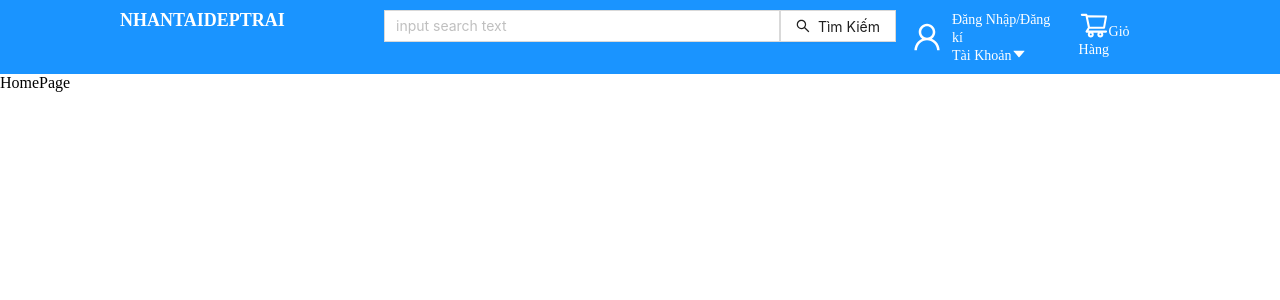
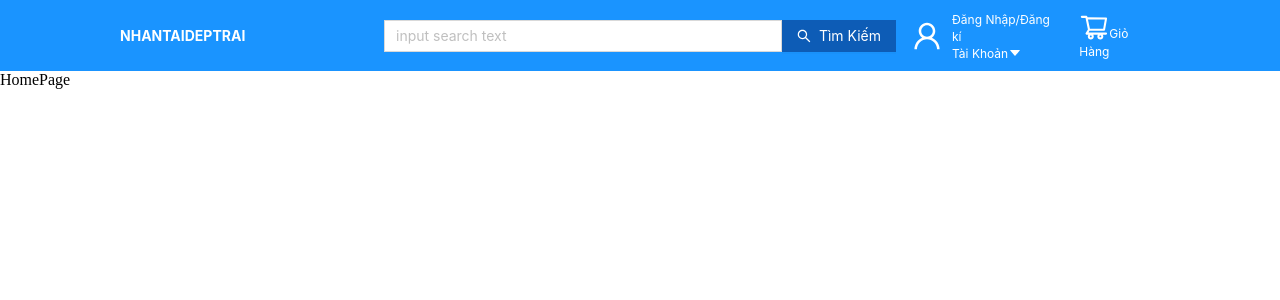
Before and after one commit to Nguyen-Thanh-Nhann/DemoCode, a React (Create React App) app: page / in a window 1280 px wide. Shown: the top 300 px of the page. Built offline with nearby package versions, Linux system fonts and the light colour scheme.

Commit message:
xong video 4

```diff
--- a/src/components/ButtonInputSearch/ButtonInputSearch.jsx
+++ b/src/components/ButtonInputSearch/ButtonInputSearch.jsx
@@ -4,11 +4,22 @@ import { SearchOutlined } from '@ant-design/icons'
 
 
 const ButtonInputSearch = (props) => {
-  const {size ,placeholder, textButton, bordered} = props
+  const {size ,placeholder, textButton, bordered, backgroundColorInput='#fff' ,backgroundColorButton='rgb(13, 92, 182)' , colorButton ='#fff'} = props
   return (
     <div style={{display:'flex', backgroundColor:'#fff' }}>
-      <Input style={{borderRadius:'0',backgroundColor:'#fff' }} placeholder={placeholder} />
-      <Button style={{borderRadius:'0'}}  icon= {<SearchOutlined />}>{textButton}</Button>
+      <Input
+      size={size}
+      bordered={bordered}
+      placeholder={placeholder}
+
+      style={{borderRadius:'0',backgroundColor:backgroundColorInput }}
+      />
+      <Button
+      size={size}
+      bordered={bordered}
+      style={{borderRadius:'0', background:backgroundColorButton, border:!bordered && 'none'}}
+      icon= {<SearchOutlined style={{color:colorButton}}/>}>
+      <span style={{color:colorButton}}>{textButton}</span></Button>
     </div>
   )
 }
--- a/src/components/HeaderComponent/HeaderComponent.jsx
+++ b/src/components/HeaderComponent/HeaderComponent.jsx
@@ -1,5 +1,5 @@
 import React from "react";
-import Grid from "@mui/material/Grid";
+import { Button, Col } from 'antd'
 import { WrapperHeader, WrapperTextHeader, WrapperHeaderAccount, Span } from "./style";
 import Search from "antd/lib/transfer/search";
 import ButtonInputSearch from "../ButtonInputSearch/ButtonInputSearch";
@@ -8,13 +8,13 @@ import { UserOutlined, CaretDownOutlined, ShoppingCartOutlined } from "@ant-desi
 const HeaderComponent = () => {
   return (
     <WrapperHeader gutter = {16}>
-      <Grid container spacing={2}>
-        <Grid item xs={3}>
+
+        <Col span={6}>
           <div>
             <WrapperTextHeader>NHANTAIDEPTRAI</WrapperTextHeader>
           </div>
-        </Grid>
-        <Grid item xs={6}>
+        </Col>
+        <Col span={12}>
           <div>
             <ButtonInputSearch
               placeholder="input search text"
@@ -22,8 +22,8 @@ const HeaderComponent = () => {
               //onSearch={onSearch}
             />
           </div>
-        </Grid>
-        <Grid item xs={3} style={{display:'flex' , gap:'20px'}}>
+        </Col>
+        <Col span={6} style={{display:'flex' , gap:'20px', alignItems:'center'}}>
           <WrapperHeaderAccount>
             <UserOutlined style={{fontSize:'30px'}}/>
             <div>
@@ -38,8 +38,8 @@ const HeaderComponent = () => {
             <ShoppingCartOutlined style={{fontSize:'30px', color:'#fff',}}/>
             <Span>Giỏ Hàng</Span>
           </div>
-        </Grid>
-      </Grid>
+        </Col>
+
     </WrapperHeader>
   );
 };
--- a/src/components/HeaderComponent/style.js
+++ b/src/components/HeaderComponent/style.js
@@ -1,14 +1,15 @@
 import { Grid } from "@mui/material";
 import styled from "styled-components";
+import { Row } from "antd";
 
-export const WrapperHeader = styled(Grid)`
+export const WrapperHeader = styled(Row)`
   padding: 10px 120px;
   background-color: rgb(26, 148, 255);
   align-items: center;
 `;
 
 export const WrapperTextHeader = styled.span`
-  font-size:18px;
+  font-size:px;
   color:#fff;
   font-weight:bold;
   text-align:left;
@@ -21,6 +22,6 @@ export const WrapperHeaderAccount = styled.div`
 
 `;
 export const Span = styled.span`
-font-size:14px;
+font-size:12px;
 color: #fff;
 `;
```
